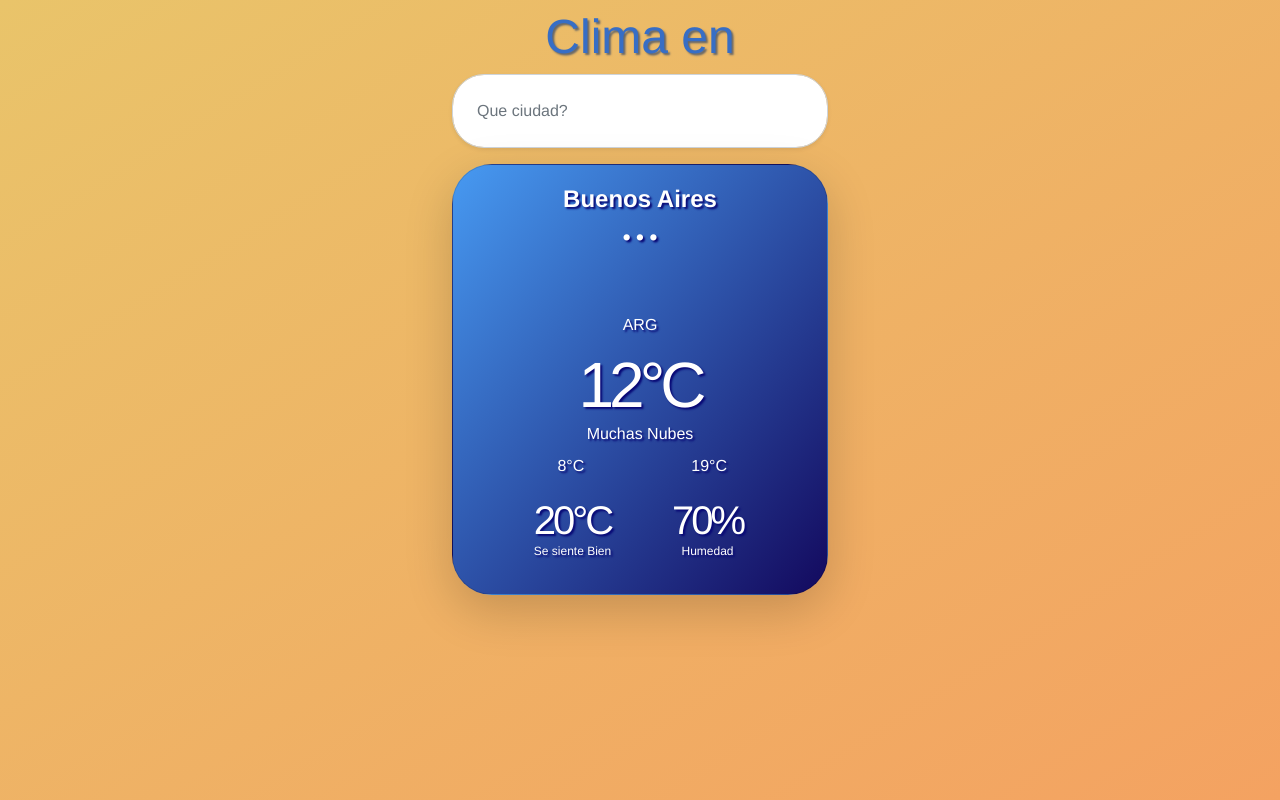
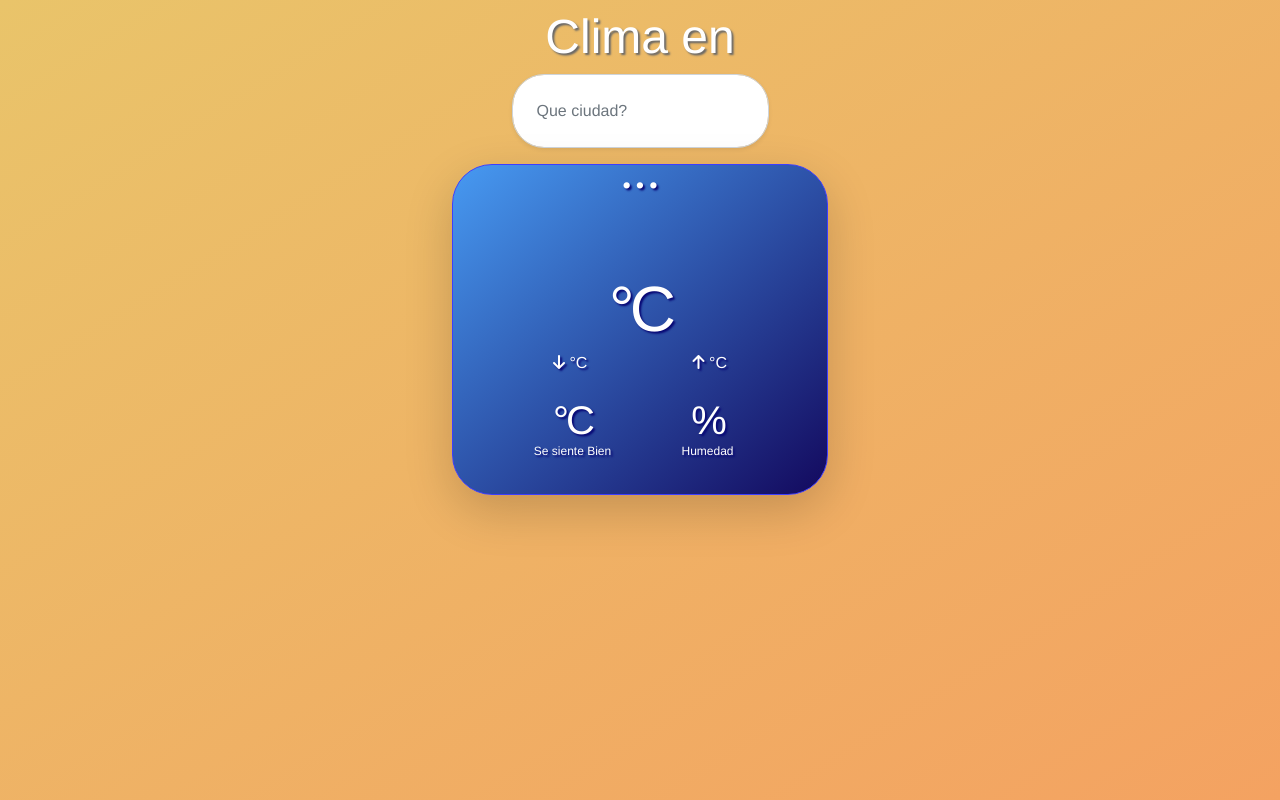
Before and after one commit to be-tho/weather-finder, a plain HTML site: page index.html in a window 1280 px wide. Drawn offline with nearby package versions, Linux system fonts and the light colour scheme.

Commit message:
stilos
Algunos estilos

```diff
--- a/css/estilos.css
+++ b/css/estilos.css
@@ -1,3 +1,4 @@
+/*PALETA DE COLORES https://coolors.co/13095e-264653-e9c46a-f4a261-e76f51*/
 *{
     box-sizing: border-box;
     padding: 0;
@@ -5,7 +6,7 @@
 }
 h1{
     text-shadow: 2px 2px 2px #676768;
-    color: #376ec5;
+    color: #ffffff;
 }
 #main{
     font-family: Avenir, Helvetica, Arial, sans-serif;
@@ -82,5 +83,10 @@ h1{
     border-radius: 40px !important;
     color: white;
     background: linear-gradient(to bottom right,#479af2,#13095e);
+    border-color: #3d3dff;
     text-shadow: 2px 2px 2px #080875;
+    box-shadow: 2px 2px 2px #2c3e50;
 }
+.icon-up, .icon-down{
+    font-size: 0.5em;
+}
--- a/index.html
+++ b/index.html
@@ -6,6 +6,10 @@
 
     <!-- CSS bootstrap only -->
     <link href="https://cdn.jsdelivr.net/npm/bootstrap@5.0.0/dist/css/bootstrap.min.css" rel="stylesheet" integrity="sha384-wEmeIV1mKuiNpC+IOBjI7aAzPcEZeedi5yW5f2yOq55WWLwNGmvvx4Um1vskeMj0" crossorigin="anonymous">
+
+    <!-- CSS FontAwesome-->
+    <script src="https://use.fontawesome.com/c2f6067406.js"></script>
+
 
     <!-- agregando el css -->
     <link rel="stylesheet" href="css/estilos.css">
@@ -16,6 +20,7 @@
             <div class="container my-2">
                 <h1 class="title text-center">Clima en</h1>
                 <form class="buscar-lugar" v-on:submit.prevent="getClima">
+                    <label>
                         <input
                                 type="text"
                                 class="form-control text-muted form-rounded p-4 shadow-sm"
@@ -23,6 +28,7 @@
                                 autocomplete="off"
                                 v-model="ciudadBuscar"
                         />
+                    </label>
                 </form>
                 <div icon="sunny">
                     <span class="sun"></span>
@@ -46,11 +52,11 @@
                             <div class="row">
                                 <div class="col d-flex justify-content-between px-5 mx-5">
                                     <p>
-                                        <img src="img/down.svg" alt="" />
+                                        <i class="fas fa-arrow-down"></i>
                                         {{ clima.tempBaja }}&deg;C
                                     </p>
                                     <p>
-                                        <img src="img/up.svg" alt="" />
+                                        <span><i class="fas fa-arrow-up"></i></span>
                                         {{ clima.tempAlta }}&deg;C
                                     </p>
                                 </div>
--- a/js/main.js
+++ b/js/main.js
@@ -6,14 +6,14 @@ const app = new Vue({
            dia:true,
            ciudadBuscar: "",
            clima: {
-               nombreCiudad: "Buenos Aires",
-               pais: "ARG",
-               temperatura: 12,
-               descripcion: "Muchas Nubes",
-               tempBaja: "8",
-               tempAlta: "19",
-               feelsLike: "20",
-               humedad: "70",
+               nombreCiudad: localStorage.getItem("nombreCiudad"),
+               pais: localStorage.getItem("pais"),
+               temperatura: localStorage.getItem("temp"),
+               descripcion: localStorage.getItem("desc"),
+               tempBaja: localStorage.getItem("tempBaja"),
+               tempAlta: localStorage.getItem("tempAlta"),
+               feelsLike: localStorage.getItem("feelsLike"),
+               humedad: localStorage.getItem("humedad"),
            },
        }
    },
@@ -45,14 +45,28 @@ const app = new Vue({
            this.clima.humedad = Math.round(data.main.humidity);
            const tiempoDeDia = data.weather[0].icon;
 
-           //Seteando si es de dia o de noche.
+           //Guardo la data en localStorage de mi busqueda
+           localStorage.setItem("nombreCiudad", this.clima.nombreCiudad);
+           localStorage.setItem("pais", this.clima.pais);
+           localStorage.setItem("temp", this.clima.temperatura);
+           localStorage.setItem("desc", this.clima.descripcion);
+           localStorage.setItem("tempBaja", this.clima.tempBaja);
+           localStorage.setItem("tempAlta", this.clima.tempAlta);
+           localStorage.setItem("feelsLike", this.clima.feelsLike);
+           localStorage.setItem("humedad", this.clima.humedad);
+
             if(tiempoDeDia.includes("n")){
                 this.dia = false;
-                console.log(this.dia);
+
             }else{
                 this.dia = true;
                 console.log(this.dia);
             }
-       }
-    }
+
+
+
+           //Seteando si es de dia o de noche.
+
+       },
+    },
 });
```
Also changed, not shown: img/down.svg (added), img/up.svg (added). Lines whose indentation alone changed are shown as unchanged.
